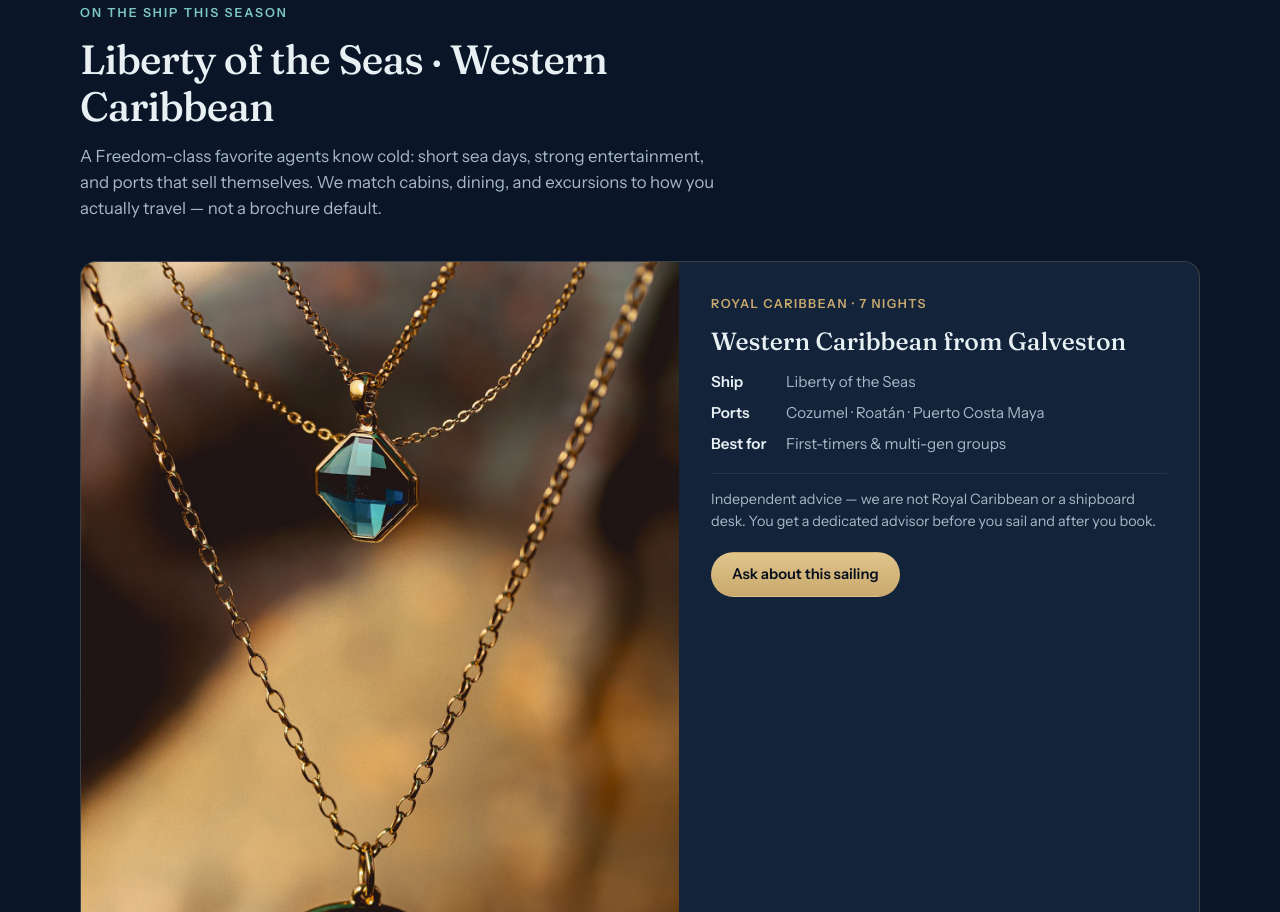
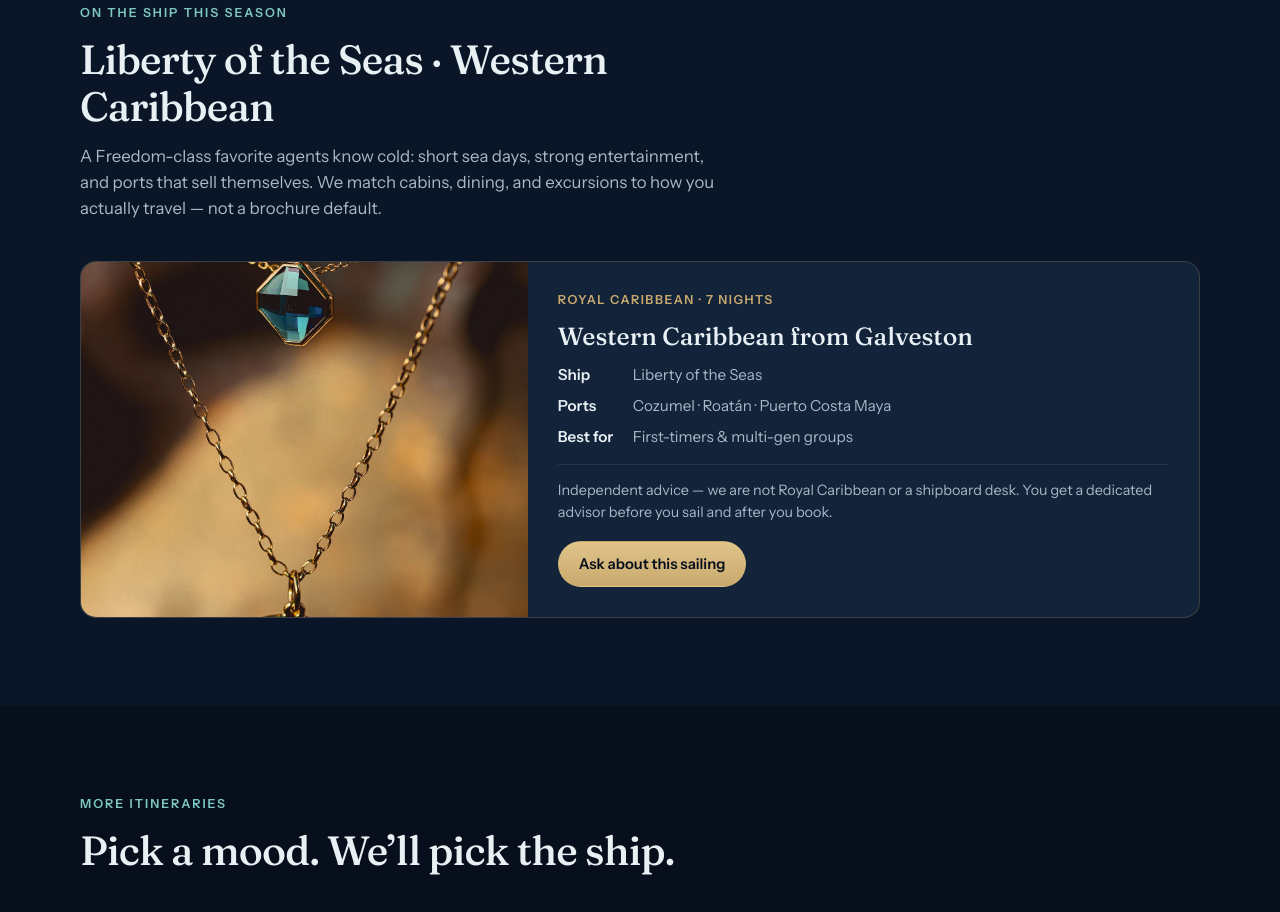
Before and after one commit to JoshBubis/josh.menu, a website: page samples/harbor-lane/index.html in a window 1280 px wide. Shown: the part 921-1833 px from the top of the page. Drawn offline with Linux system fonts and the light colour scheme.

Commit message:
Crunch Harbor Lane featured photo to ~40% width.
Co-authored-by: Cursor <cursoragent@cursor.com>

```diff
--- a/samples/harbor-lane/style.css
+++ b/samples/harbor-lane/style.css
@@ -326,25 +326,32 @@ button, input, select, textarea { font: inherit; color: inherit; }
 .featured { background: var(--ink-2); }
 .feature-card {
   display: grid;
-  grid-template-columns: 1.15fr 1fr;
+  grid-template-columns: minmax(0, 2fr) minmax(0, 3fr); /* ~40% photo / 60% copy */
   gap: 0;
+  align-items: stretch;
   border: 1px solid var(--line);
   border-radius: 1rem;
   overflow: hidden;
   background: var(--ink-3);
 }
-.feature-card__media { min-height: 100%; }
+.feature-card__media {
+  position: relative;
+  min-height: 12rem;
+}
 .feature-card__media img {
+  position: absolute;
+  inset: 0;
   width: 100%;
   height: 100%;
   object-fit: cover;
-  min-height: 280px;
+  object-position: center 40%;
 }
 .feature-card__body {
-  padding: 2rem 2rem 2.25rem;
+  padding: 1.75rem 1.85rem 1.9rem;
   display: flex;
   flex-direction: column;
-  gap: 0.85rem;
+  gap: 0.75rem;
+  justify-content: center;
 }
 .feature-card__line {
   font-size: 0.78rem;
```
